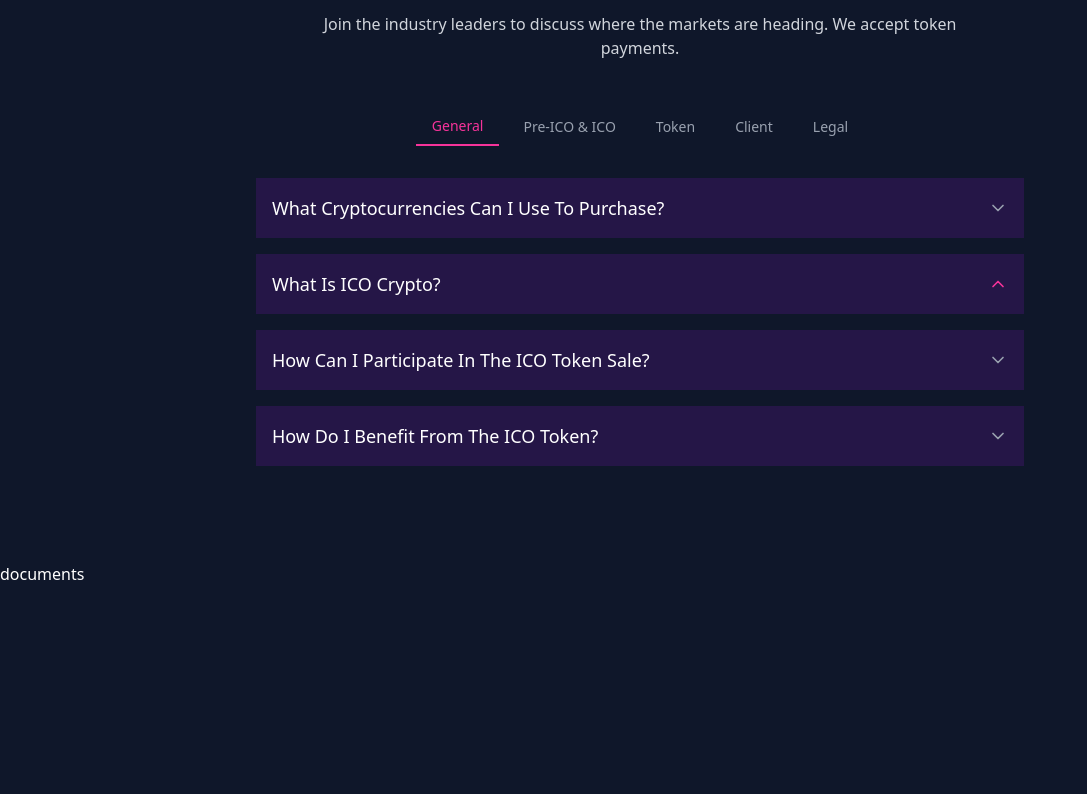
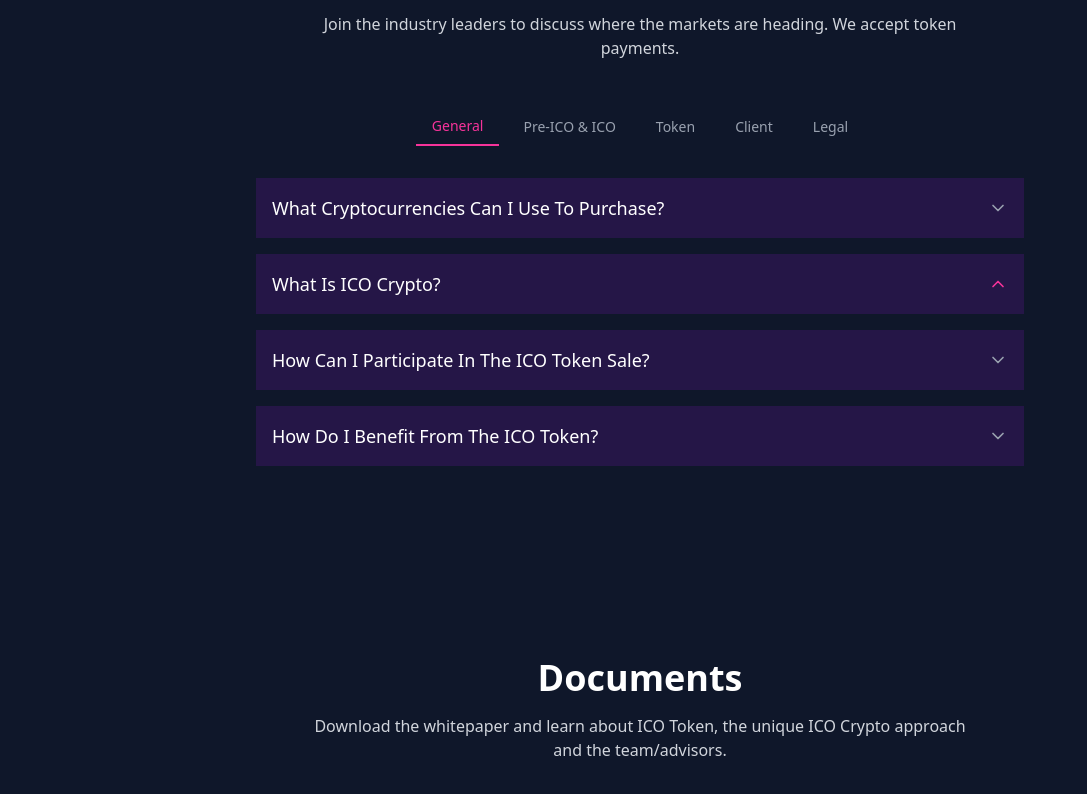
Before and after one commit to Ntwali123/ico, a Next.js app: page / in a window 1280 px wide. Shown: the part 6423-7217 px from the top of the page, without its empty margins (0-1087 px from the left). Before the commit the page ends 7009 px from the top, so only its background shows below. Built offline with nearby package versions, Linux system fonts and the light colour scheme.

Commit message:
changes made on doucment

```diff
--- a/components/documents.tsx
+++ b/components/documents.tsx
@@ -31,5 +31,57 @@ export default function Documents() {
       color: "from-teal-600 to-blue-600",
     },
   ];
-  return <div>documents</div>;
+  return (
+    <section className="py-16 md:py-24 relative overflow-hidden">
+      <div className="container mx-auto px-4 md:px-6">
+        <motion.div
+          initial={{ opacity: 0, y: 20 }}
+          whileInView={{ opacity: 1, y: 0 }}
+          transition={{ duration: 0.5 }}
+          viewport={{ once: true }}
+          className="mb-12 text-center"
+        >
+          <h2 className="text-4xl text-white font-bold mb-4">Documents</h2>
+          <p className="text-gray-300 max-w-2xl mx-auto">
+            Download the whitepaper and learn about ICO Token, the unique ICO
+            Crypto approach and the team/advisors.
+          </p>
+        </motion.div>
+
+        <div className="grid grid-cols-1 md:grid-cols-2 lg:grid-cols-4 gap-8">
+          {documents.map((doc, index) => (
+            <DocumentCard key={doc.id} title={doc.title} label={doc.label} color={doc.color} delay={index * 0.1} />
+          ))}
+        </div>
+      </div>
+    </section>
+  );
 }
+
+function DocumentCard({
+  title,
+  label,
+  color,
+  delay,
+}:{
+  title: string;
+  label: string;
+  color: string;
+  delay?: number;
+}) {
+  return (
+    <motion.div
+      initial={{ opacity: 0, y: 20 }}
+      whileInView={{ opacity: 1, y: 0 }}
+      transition={{ duration: 0.5, delay }}
+      viewport={{ once: true }}
+      className="group"
+    >
+
+      <div>
+
+      </div>
+    </motion.div>
+
+  )
+}
```
